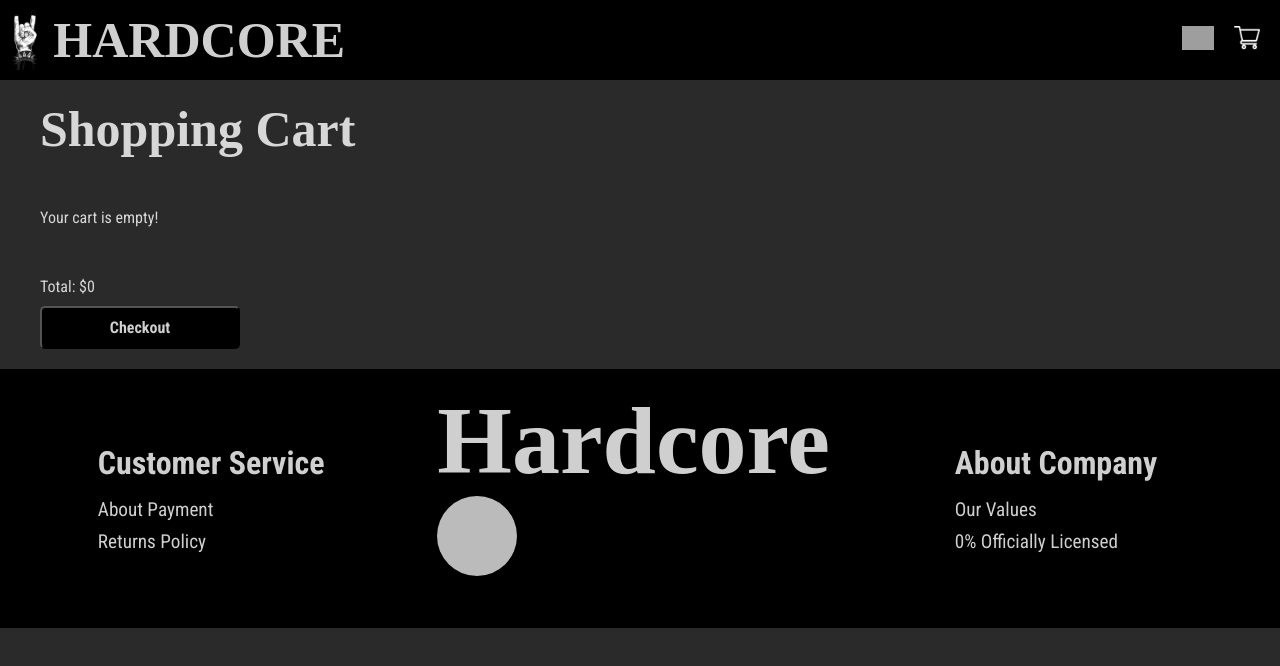
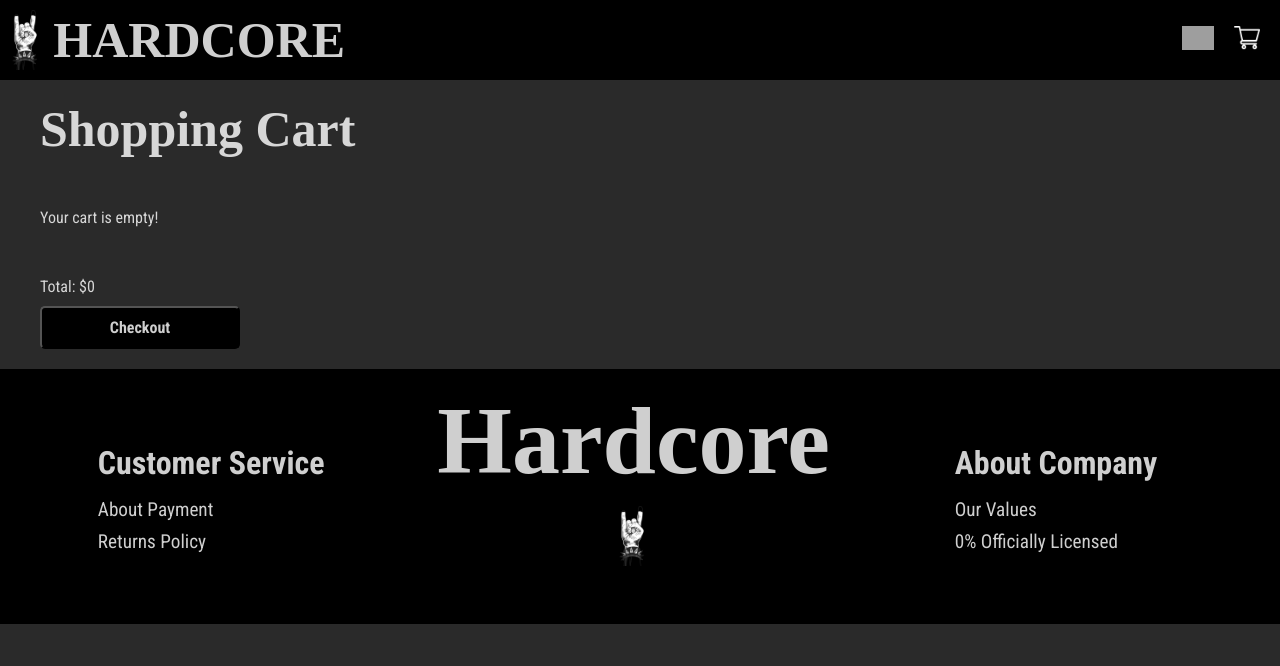
Before and after one commit to deniz-dilaverler/poser-detector, a React (Vite) app: page /cart in a window 1280 px wide. Shown: the top 666 px of the page. Built offline with nearby package versions, Linux system fonts and the light colour scheme; grey boxes are pictures that could not be loaded; a web font is replaced by a local one.

Commit message:
Add logo to the footer

```diff
--- a/src/components/Footer.tsx
+++ b/src/components/Footer.tsx
@@ -1,8 +1,7 @@
 import "../styles/Footer.css"
-
+import logo from '../assets/logo.png';
 
 export default function Footer() {
-  //TODO: Change div with className `dot` to a logo
   //TODO: Add paths to the <a> tags
   return (
     <footer>
@@ -16,7 +15,9 @@ export default function Footer() {
       <div className="footer-child-center">
         <div className="footer-content">
           <h2 id="hardcore">Hardcore</h2>
-          <div className="dot" />
+          <div className="logo-container">
+            <img className="footer-logo" src={logo} alt="Hardcore logo" />
+          </div>
         </div>
       </div>
       <div className="footer-child">
--- a/src/styles/Footer.css
+++ b/src/styles/Footer.css
@@ -47,10 +47,16 @@ footer {
     margin: 0.5em auto;
 }
 
-.dot {
-    height: 5em;
-    width: 5em;
-    background-color: #bbb;
-    border-radius: 50%;
-    display: inline-block;
+
+.footer-logo {
+    width: auto;
+    height: auto;
+    will-change: filter;
+    transition: filter 300ms;
+
 }
+
+.logo-container {
+    display: flex;
+    justify-content: center;
+}
```
